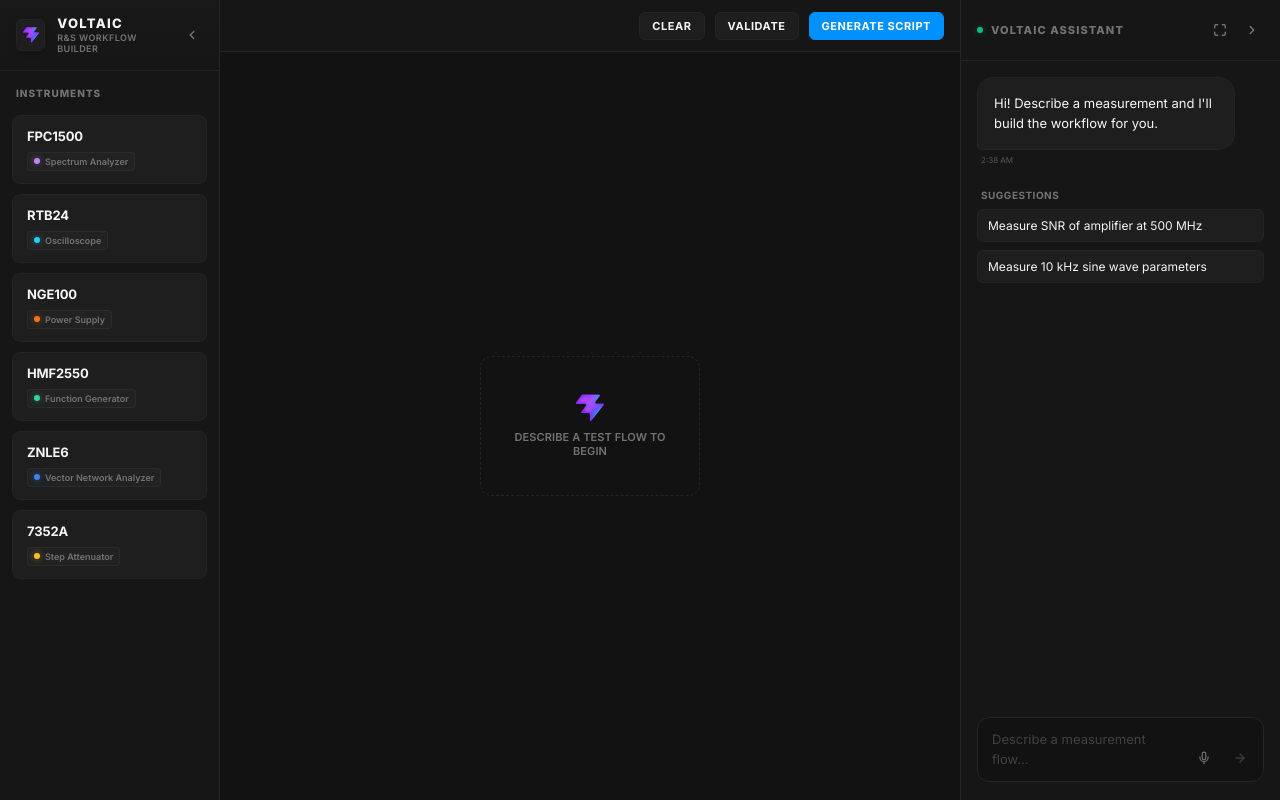
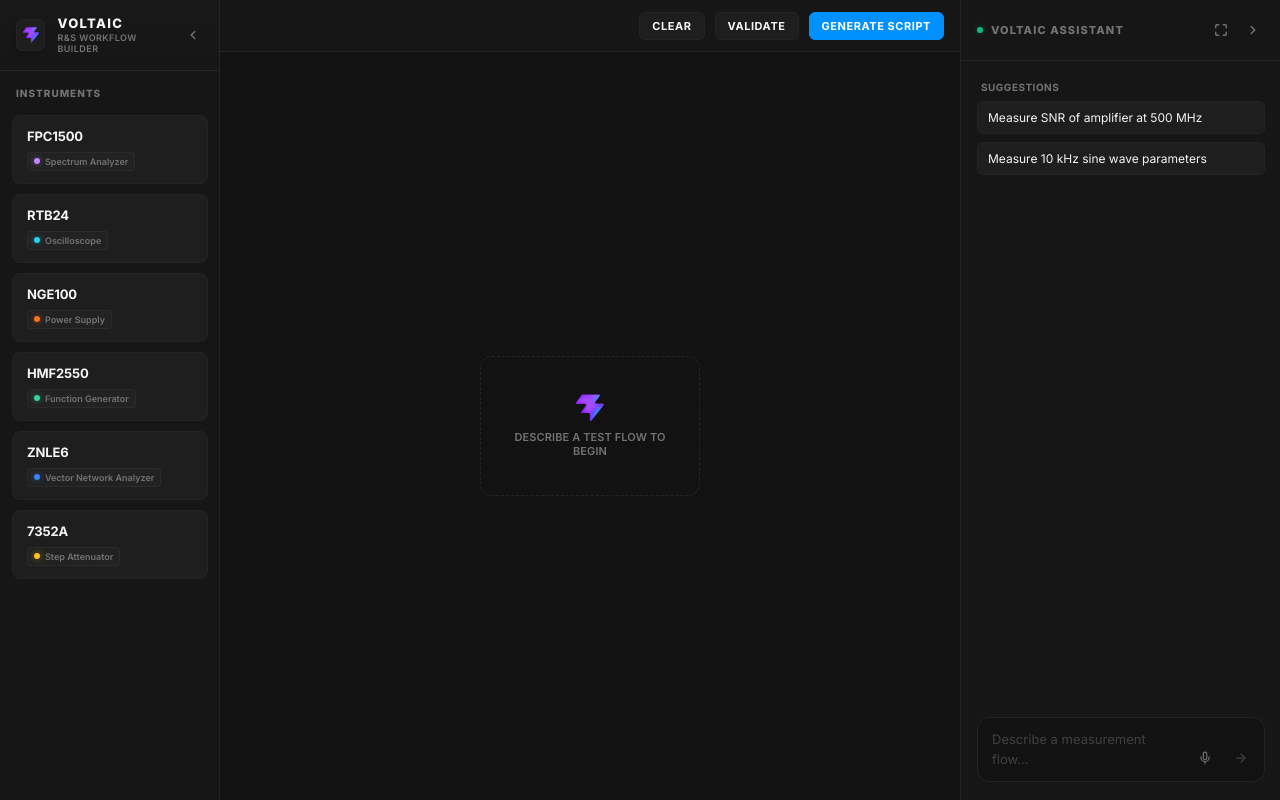
Before and after one commit to I-PHEN/voltaic, a React (Vite) app: page / in a window 1280 px wide. Built offline with nearby package versions, Linux system fonts and the light colour scheme.

Commit message:
style: remove initial welcome message, wrap sidebars in static width containers for clean sliding, and add transparent scrollbar styling

```diff
--- a/src/App.tsx
+++ b/src/App.tsx
@@ -58,14 +58,7 @@
 
 function App() {
   const [chatInput, setChatInput] = useState('')
-  const [messages, setMessages] = useState<Message[]>([
-    {
-      id: 'welcome',
-      sender: 'assistant',
-      text: "Hi! Describe a measurement and I'll build the workflow for you.",
-      timestamp: getFormattedTime()
-    }
-  ])
+  const [messages, setMessages] = useState<Message[]>([])
   const [isTyping, setIsTyping] = useState(false)
   const [nodes, setNodes] = useState<CanvasNode[]>([])
   const [connections, setConnections] = useState<Connection[]>([])
@@ -121,14 +114,7 @@
 
   // Reset chat and clear canvas
   const handleNewChat = () => {
-    setMessages([
-      {
-        id: 'welcome',
-        sender: 'assistant',
-        text: "Hi! Describe a measurement and I'll build the workflow for you.",
-        timestamp: getFormattedTime()
-      }
-    ])
+    setMessages([])
     handleClear()
   }
 
@@ -947,6 +933,7 @@
           borderRightWidth: isLeftCollapsed ? '0px' : '1px'
         }}
       >
+        <div style={{ width: '220px', height: '100%', display: 'flex', flexDirection: 'column', flexShrink: 0 }}>
           <div className={styles.logoSection}>
             <div className={styles.logoIcon}>
               <img src="/favicon.svg" style={{ width: '16px', height: '16px' }} alt="Voltaic Logo" />
@@ -986,6 +973,7 @@
                 </div>
               )
             })}
+          </div>
         </div>
       </aside>
 
@@ -1162,6 +1150,16 @@
           borderLeftWidth: isRightCollapsed ? '0px' : '1px'
         }}
       >
+        <div
+          style={{
+            width: isRightExpanded ? '550px' : '320px',
+            height: '100%',
+            display: 'flex',
+            flexDirection: 'column',
+            flexShrink: 0,
+            transition: 'width 0.4s cubic-bezier(0.16, 1, 0.3, 1)'
+          }}
+        >
           {selectedNode ? (
             /* PROPERTY INSPECTOR VIEW */
             <div className={inspectorStyles.inspectorContainer}>
@@ -1214,7 +1212,7 @@
               <div className={styles.chatTitle}>
                 <span className={styles.chatIndicator} />
                 <span>Voltaic Assistant</span>
-              {messages.length > 1 && (
+                {messages.length > 0 && (
                   <button onClick={handleNewChat} className={styles.newChatButton}>
                     New Chat
                   </button>
@@ -1278,7 +1276,7 @@
                 )}
 
                 {/* Suggestion Chips */}
-              {!isTyping && messages.length === 1 && (
+                {!isTyping && messages.length === 0 && (
                   <div style={{ display: 'flex', flexDirection: 'column', gap: '8px', padding: '8px 0' }}>
                     <span style={{ fontSize: '10px', fontWeight: 700, color: 'var(--color-text-muted)', textTransform: 'uppercase', letterSpacing: '0.05em', paddingLeft: '4px' }}>
                       Suggestions
@@ -1348,6 +1346,7 @@
               </form>
             </>
           )}
+        </div>
       </section>
     </div>
   )
--- a/src/components/Layout.module.css
+++ b/src/components/Layout.module.css
@@ -322,7 +322,7 @@
 .messageList {
   flex: 1;
   overflow-y: auto;
-  padding: 16px;
+  padding: 12px 16px 16px 16px;
   display: flex;
   flex-direction: column;
   gap: 16px;
@@ -465,16 +465,18 @@
 }
 
 .bubbleAssistant {
-  background-color: var(--bg-card);
-  border: 1px solid var(--border-color);
+  background-color: #222226;
+  border: 1px solid #303038;
   color: var(--color-text);
   border-radius: 16px 16px 16px 4px;
+  box-shadow: 0 4px 12px rgba(0, 0, 0, 0.15);
 }
 
 .bubbleUser {
-  background-color: var(--color-primary);
+  background-color: #0084ff;
   color: #ffffff;
   border-radius: 16px 16px 4px 16px;
+  box-shadow: 0 4px 12px rgba(0, 132, 255, 0.2);
 }
 
 .inputArea {
--- a/src/index.css
+++ b/src/index.css
@@ -42,3 +42,23 @@
 input {
   font-family: var(--font-sans);
 }
+
+/* Custom premium transparent scrollbars */
+::-webkit-scrollbar {
+  width: 6px;
+  height: 6px;
+}
+
+::-webkit-scrollbar-track {
+  background: transparent;
+}
+
+::-webkit-scrollbar-thumb {
+  background: rgba(255, 255, 255, 0.08);
+  border-radius: 4px;
+  transition: background 0.15s ease;
+}
+
+::-webkit-scrollbar-thumb:hover {
+  background: rgba(255, 255, 255, 0.15);
+}
```
Lines whose indentation alone changed are shown as unchanged.
